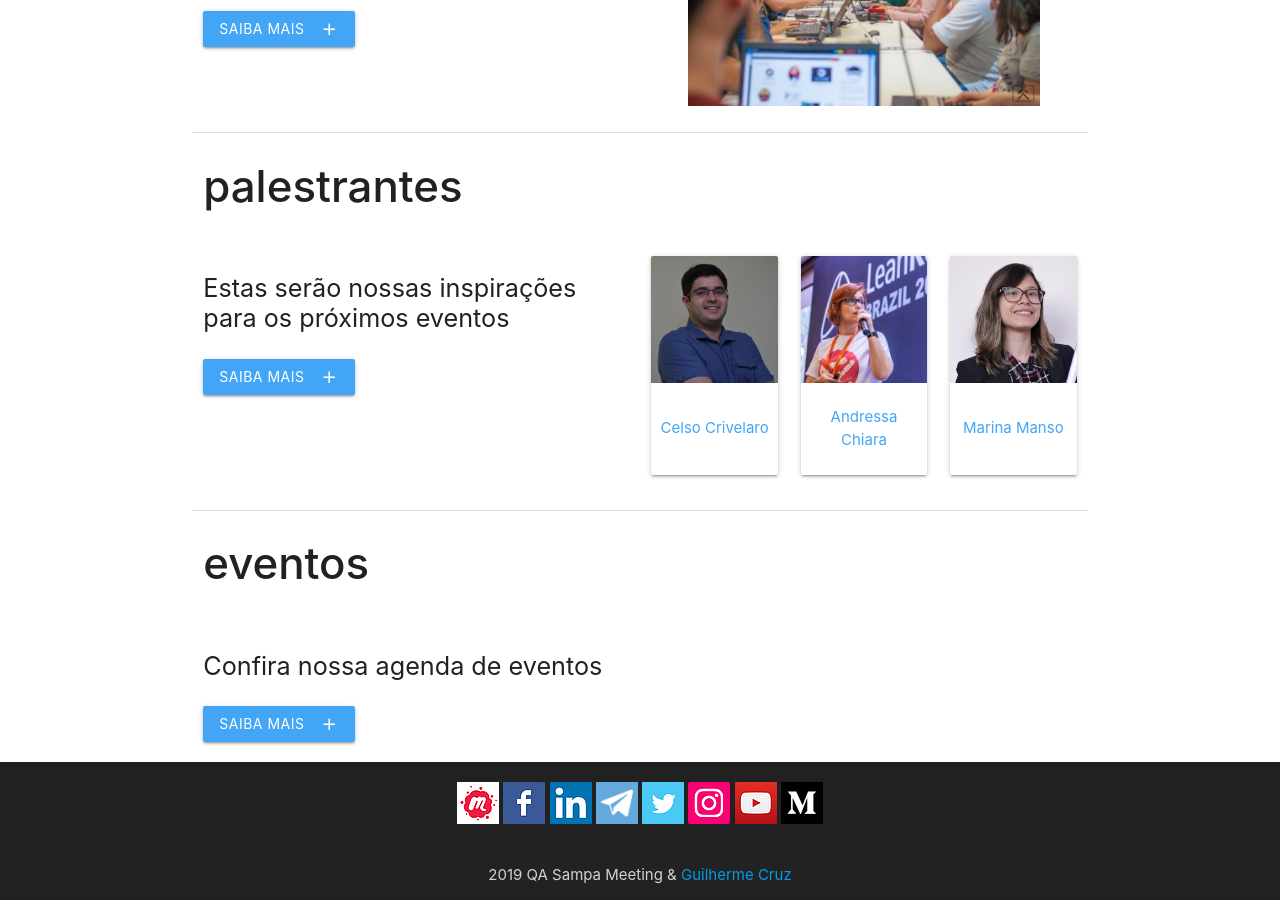
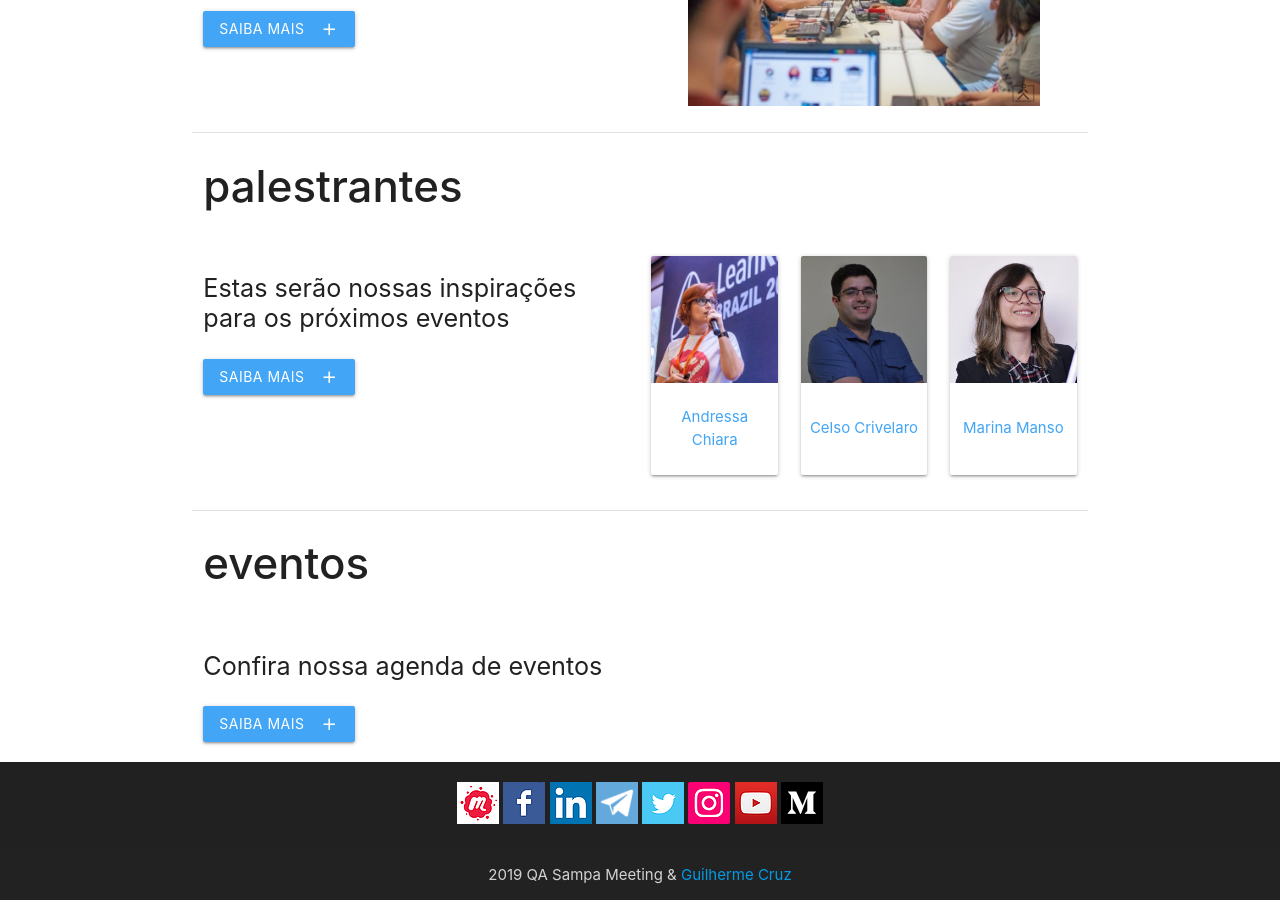
Before and after one commit to qasampameeting/qasampameeting.github.io, a Jekyll site: the page built from index.md, in a window 1280 px wide and 900 px high, scrolled down 688 px. Built offline with Jekyll 4.4.1, drawn with Linux system fonts in a browser that asks for light colours; nearby versions of some CDN libraries; some of the changed lines change nothing that is shown.

Commit message:
speakers update

```diff
--- a/_data/speakers.yml
+++ b/_data/speakers.yml
@@ -1,27 +1,21 @@
 # SPEAKERS
+andressachiara:
+  name: Andressa Chiara
+  image: andressachiara.jpg
+  link: https://www.linkedin.com/in/andressachiara/
 
+
+# PAST SPEAKERS
 celsocrivelaro:
   name: Celso Crivelaro
   image: celsocrivelaro.jpg
   link: https://www.linkedin.com/in/celsocrivelaro
-
-andressachiara:
-  name: Andressa Chiara
-  image: andressachiara.jpg
-  link: https://www.linkedin.com/in/andressachiara/
 
 marinamanso:
   name: Marina Manso
   image: marinamanso.jpg
   link: https://www.linkedin.com/in/marinamanso
 
-gabriellafiori:
-  name: Gabriella Fiori
-  image: gabriellafiori.jpg
-  link: https://www.linkedin.com/in/gabriella-fiori-7661b791
-
-
-# PAST SPEAKERS
 cassioalves:
   name: Cássio Alves
   image: cassio-alves.jpg
```
